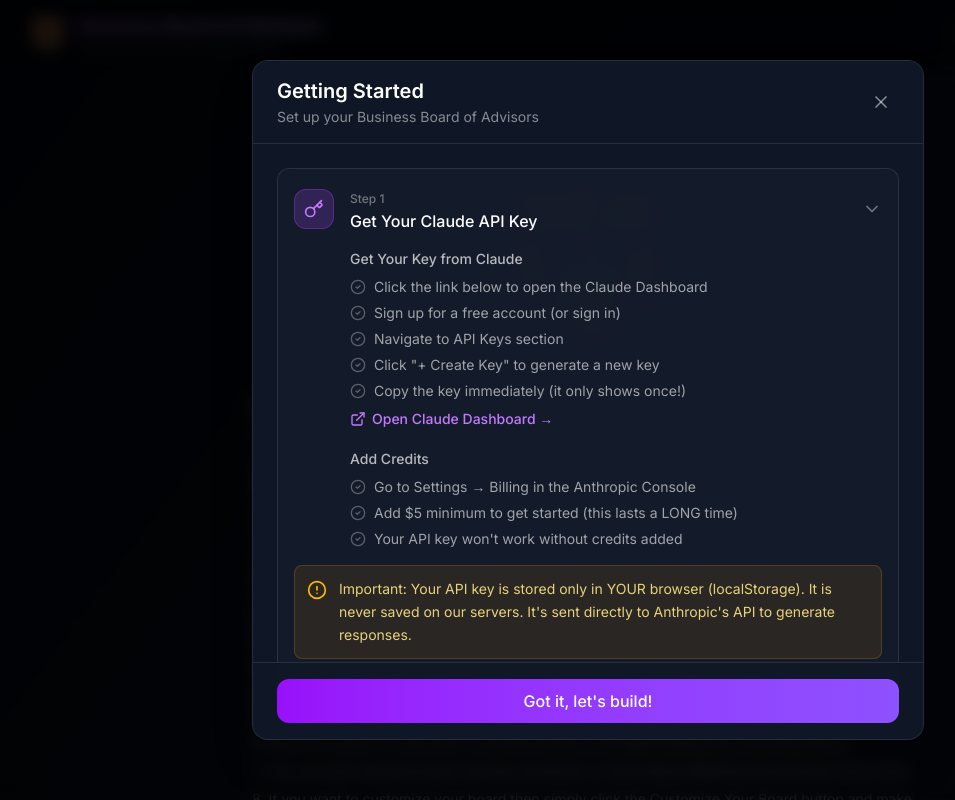
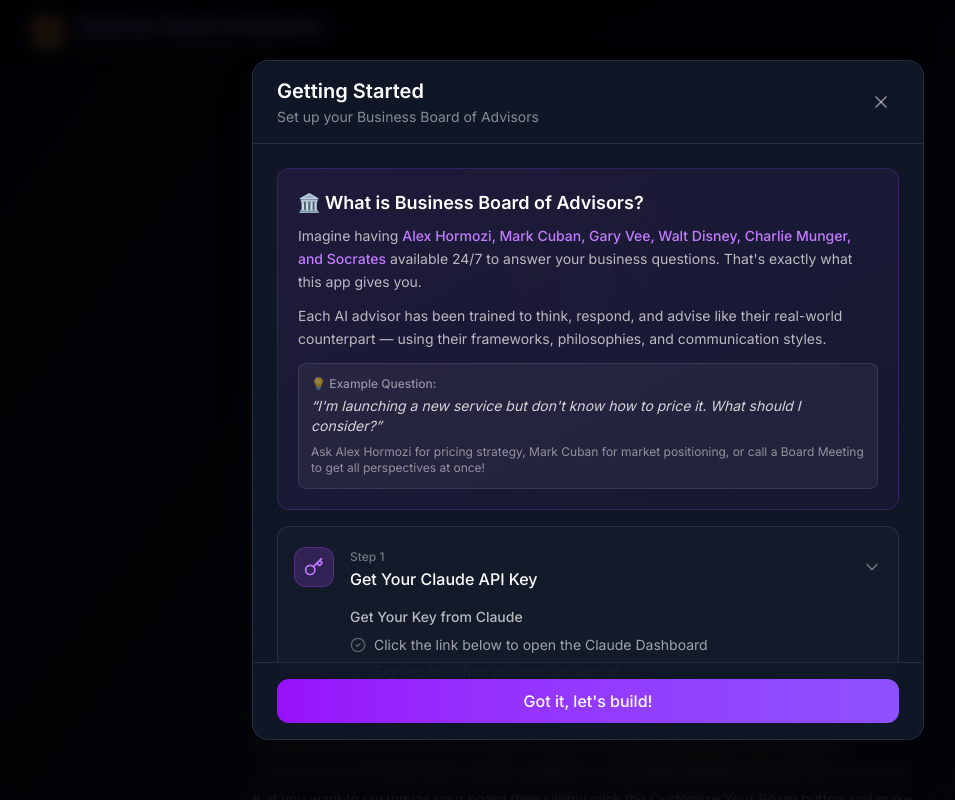
Before and after one commit to BrettLechtenbrerg/business-board-web, a Next.js app: page / in a window 1280 px wide. Both pictures are taken after a click on the button "Help". Shown: the top 800 px of the page, without its empty margins (52-1007 px from the left). Built offline with nearby package versions, Linux system fonts and the light colour scheme.

Commit message:
Add welcome intro section to Help modal

```diff
--- a/src/components/HelpModal.tsx
+++ b/src/components/HelpModal.tsx
@@ -152,6 +152,22 @@
         </div>
 
         <div className="overflow-y-auto p-6 space-y-3" style={{ maxHeight: 'calc(85vh - 140px)' }}>
+          {/* Welcome Introduction */}
+          <div className="rounded-xl border border-purple-500/20 bg-gradient-to-br from-purple-500/10 to-violet-500/5 p-5 mb-4">
+            <h3 className="text-lg font-semibold text-white mb-2">🏛️ What is Business Board of Advisors?</h3>
+            <p className="text-sm text-white/70 leading-relaxed mb-3">
+              Imagine having <span className="text-purple-400 font-medium">Alex Hormozi, Mark Cuban, Gary Vee, Walt Disney, Charlie Munger, and Socrates</span> available 24/7 to answer your business questions. That&apos;s exactly what this app gives you.
+            </p>
+            <p className="text-sm text-white/70 leading-relaxed mb-3">
+              Each AI advisor has been trained to think, respond, and advise like their real-world counterpart — using their frameworks, philosophies, and communication styles.
+            </p>
+            <div className="bg-white/5 rounded-lg p-3 border border-white/10">
+              <p className="text-xs text-white/50 mb-1 font-medium">💡 Example Question:</p>
+              <p className="text-sm text-white/80 italic">&ldquo;I&apos;m launching a new service but don&apos;t know how to price it. What should I consider?&rdquo;</p>
+              <p className="text-xs text-white/50 mt-2">Ask Alex Hormozi for pricing strategy, Mark Cuban for market positioning, or call a Board Meeting to get all perspectives at once!</p>
+            </div>
+          </div>
+
           {steps.map((step) => {
             const isExpanded = expandedStep === step.number;
             const Icon = step.icon;
```
